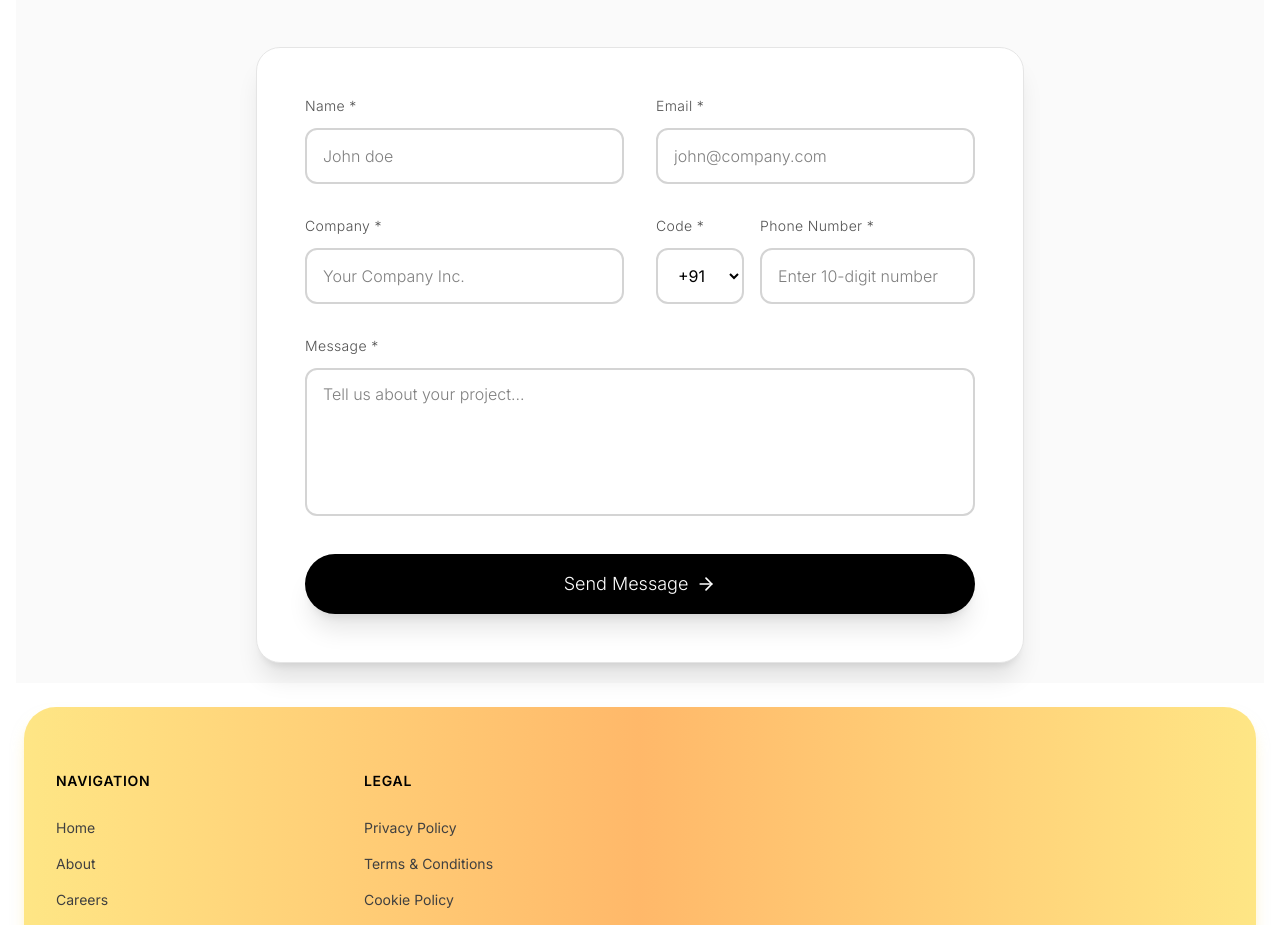
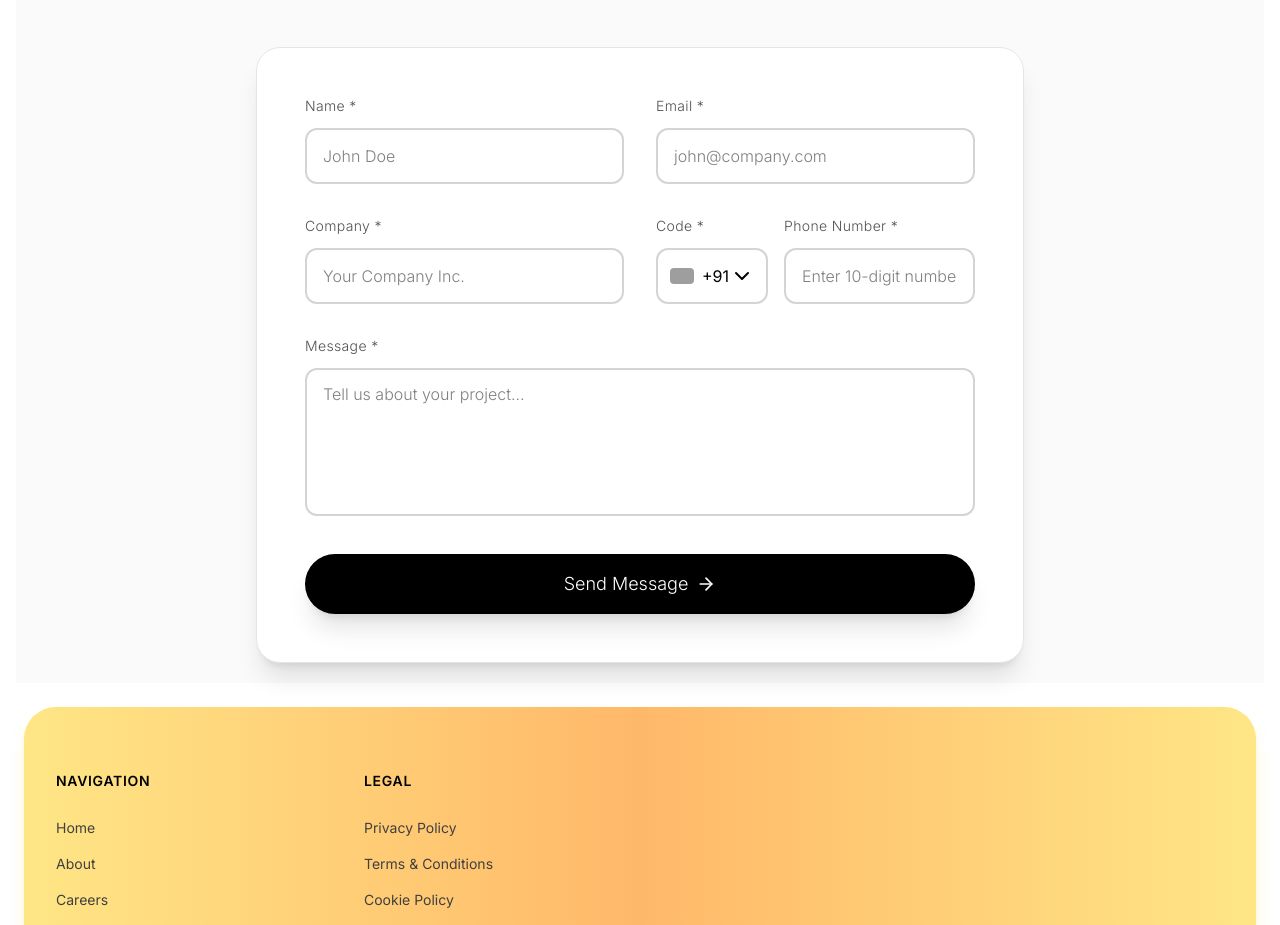
Before and after one commit to Suthan4/cmp--website, a Next.js app: page / in a window 1280 px wide. Shown: the part 8920-9845 px from the top of the page. Built offline with nearby package versions, Linux system fonts and the light colour scheme; grey boxes are pictures that could not be loaded.

Commit message:
img added

```diff
--- a/src/components/contactForm.tsx
+++ b/src/components/contactForm.tsx
@@ -1,9 +1,11 @@
-import { useState } from "react";
+/* eslint-disable @next/next/no-img-element */
+"use client";
+import { useEffect, useRef, useState } from "react";
 import { Controller, useForm } from "react-hook-form";
 import { zodResolver } from "@hookform/resolvers/zod";
 import { z } from "zod";
 import { motion } from "framer-motion";
-import { ArrowRight } from "lucide-react";
+import { ArrowRight, ChevronDown } from "lucide-react";
 import { AnimatedSection } from "./animatedSection";
 import emailjs from "@emailjs/browser";
 
@@ -22,11 +24,68 @@ const contactSchema = z.object({
 
 type FormData = z.infer<typeof contactSchema>;
 
-// 2. Country code options
-const countryCodes = ["+91", "+1", "+44", "+61"];
+// 2. Country code options with flag images from flagcdn.com
+const countryCodes = [
+  {
+    code: "+1",
+    flag: "https://flagcdn.com/w20/us.png",
+    flag2x: "https://flagcdn.com/w40/us.png",
+    country: "USA",
+  },
+  {
+    code: "+44",
+    flag: "https://flagcdn.com/w20/gb.png",
+    flag2x: "https://flagcdn.com/w40/gb.png",
+    country: "UK",
+  },
+  {
+    code: "+971",
+    flag: "https://flagcdn.com/w20/ae.png",
+    flag2x: "https://flagcdn.com/w40/ae.png",
+    country: "UAE",
+  },
+  {
+    code: "+966",
+    flag: "https://flagcdn.com/w20/sa.png",
+    flag2x: "https://flagcdn.com/w40/sa.png",
+    country: "Saudi Arabia",
+  },
+  {
+    code: "+974",
+    flag: "https://flagcdn.com/w20/qa.png",
+    flag2x: "https://flagcdn.com/w40/qa.png",
+    country: "Qatar",
+  },
+  {
+    code: "+61",
+    flag: "https://flagcdn.com/w20/au.png",
+    flag2x: "https://flagcdn.com/w40/au.png",
+    country: "Australia",
+  },
+  {
+    code: "+91",
+    flag: "https://flagcdn.com/w20/in.png",
+    flag2x: "https://flagcdn.com/w40/in.png",
+    country: "India",
+  },
+  {
+    code: "+60",
+    flag: "https://flagcdn.com/w20/my.png",
+    flag2x: "https://flagcdn.com/w40/my.png",
+    country: "Malaysia",
+  },
+  {
+    code: "+94",
+    flag: "https://flagcdn.com/w20/lk.png",
+    flag2x: "https://flagcdn.com/w40/lk.png",
+    country: "Sri Lanka",
+  },
+];
 
 const ContactSection = () => {
   const [isSubmitting, setIsSubmitting] = useState(false);
+  const [open, setOpen] = useState(false);
+  const dropdownRef = useRef<HTMLDivElement>(null);
 
   const {
     register,
@@ -46,6 +105,19 @@ const ContactSection = () => {
       message: "",
     },
   });
+  // Close dropdown on click outside
+  useEffect(() => {
+    const handleClickOutside = (e: MouseEvent) => {
+      if (
+        dropdownRef.current &&
+        !dropdownRef.current.contains(e.target as Node)
+      ) {
+        setOpen(false);
+      }
+    };
+    document.addEventListener("mousedown", handleClickOutside);
+    return () => document.removeEventListener("mousedown", handleClickOutside);
+  }, []);
 
   const onSubmit = async (data: FormData) => {
     setIsSubmitting(true);
@@ -123,7 +195,7 @@ const ContactSection = () => {
                           <input
                             {...field}
                             type="text"
-                            placeholder="John doe"
+                            placeholder="John Doe"
                             value={value}
                             disabled={isSubmitting}
                             onChange={(e) => {
@@ -131,7 +203,7 @@ const ContactSection = () => {
                                 /[^A-Za-z\s]/g,
                                 ""
                               );
-                              onChange(cleaned); // ✅ updates form state
+                              onChange(cleaned);
                             }}
                             className="w-full no-arrows bg-white outline-none border-2 border-neutral-300 text-black h-14 rounded-xl font-light px-4 transition-all duration-300 ease-in-out focus:border-black focus:shadow-lg disabled:cursor-not-allowed disabled:bg-gray-200 disabled:border-gray-300"
                           />
@@ -184,27 +256,70 @@ const ContactSection = () => {
                     )}
                   </div>
 
-                  {/* Phone */}
+                  {/* Phone with Flag Image */}
                   <div className="relative flex gap-4">
                     <div>
                       <label className="text-sm text-neutral-600 mb-3 block font-light tracking-wide">
                         Code *
                       </label>
-                      <select
-                        {...register("countryCode")}
-                        disabled={isSubmitting}
-                        className="h-14 rounded-xl border-2 border-neutral-300 bg-white px-4 outline-none focus:border-black focus:shadow-lg disabled:bg-gray-200 disabled:border-gray-300 disabled:cursor-not-allowed"
-                      >
-                        {countryCodes.map((code) => (
-                          <option
-                            key={code}
-                            value={code}
-                            disabled={code !== "+91"}
-                          >
-                            {code}
-                          </option>
-                        ))}
-                      </select>
+                      <Controller
+                        name="countryCode"
+                        control={control}
+                        render={({ field }) => {
+                          const selected =
+                            countryCodes.find((c) => c.code === field.value) ||
+                            countryCodes[0];
+
+                          return (
+                            <div className="relative w-28" ref={dropdownRef}>
+                              <button
+                                type="button"
+                                disabled={isSubmitting}
+                                onClick={() => setOpen(!open)}
+                                className="w-full h-14 flex items-center justify-between px-3 rounded-xl border-2 border-neutral-300 bg-white focus:border-black focus:shadow-lg disabled:bg-gray-200 disabled:cursor-not-allowed"
+                              >
+                                <div className="flex items-center gap-2">
+                                  <img
+                                    src={selected.flag}
+                                    alt={selected.country}
+                                    className="w-6 h-4 rounded-sm"
+                                  />
+                                  <span>{selected.code}</span>
+                                </div>
+                                <span
+                                  className={`transition-transform ${
+                                    open ? "rotate-180" : ""
+                                  }`}
+                                >
+                                  <ChevronDown />
+                                </span>
+                              </button>
+
+                              {open && (
+                                <ul className="absolute z-10 w-full mt-1 bg-white border border-neutral-300 rounded-xl shadow-lg max-h-60 overflow-auto">
+                                  {countryCodes.map((item) => (
+                                    <li
+                                      key={item.code}
+                                      onClick={() => {
+                                        field.onChange(item.code);
+                                        setOpen(false);
+                                      }}
+                                      className="flex items-center gap-2 px-3 py-2 cursor-pointer hover:bg-neutral-100"
+                                    >
+                                      <img
+                                        src={item.flag}
+                                        alt={item.country}
+                                        className="w-6 h-4 rounded-sm"
+                                      />
+                                      <span>{item.code}</span>
+                                    </li>
+                                  ))}
+                                </ul>
+                              )}
+                            </div>
+                          );
+                        }}
+                      />
                       {errors.countryCode && (
                         <p className="text-red-500 text-sm mt-1">
                           {errors.countryCode.message}
@@ -234,7 +349,7 @@ const ContactSection = () => {
                                 const cleaned = e.target.value
                                   .replace(/\D/g, "")
                                   .slice(0, 10);
-                                onChange(cleaned); // ✅ updates form state
+                                onChange(cleaned);
                               }}
                               className="w-full no-arrows bg-white outline-none border-2 border-neutral-300 text-black h-14 rounded-xl font-light px-4 transition-all duration-300 ease-in-out focus:border-black focus:shadow-lg disabled:cursor-not-allowed disabled:bg-gray-200 disabled:border-gray-300"
                             />
```
